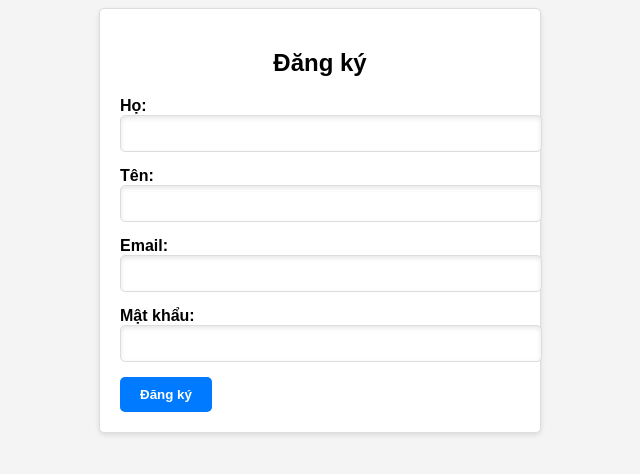
After one commit to lamtung2712/Fruit-Juice-Online-Store, a Django app: page /customer/register/ in a window 1280 px wide. The commit adds this page. Shown: the top 474 px of the page, without its empty margins (320-960 px from the left). Run offline with Django 4.2, Linux system fonts and the light colour scheme.

Commit message:
registration

```diff
--- /dev/null
+++ b/Customer/forms.py
@@ -0,0 +1,9 @@
+from django import forms
+from .models import Customer
+
+class CustomerRegistrationForm(forms.ModelForm):
+    class Meta:
+        model = Customer
+        fields = ['customer_name', 'email', 'password']
+
+    password = forms.CharField(widget=forms.PasswordInput)
--- /dev/null
+++ b/Customer/templates/Customer/customer_registration.html
@@ -0,0 +1,33 @@
+<!DOCTYPE html>
+{% load static %}
+<html>
+<head>
+    <title>Đăng ký</title>
+    <link rel="stylesheet" href="{% static 'homepage/assets/css/register.css' %}">
+</head>
+<body>
+    <div class="registration-form">
+        <h2>Đăng ký</h2>
+        <form method="post">
+            {% csrf_token %}
+            <div class="form-group">
+                <label for="id_first_name">Họ:</label>
+                <input type="text" name="first_name" id="id_first_name">
+            </div>
+            <div class="form-group">
+                <label for="id_last_name">Tên:</label>
+                <input type="text" name="last_name" id="id_last_name">
+            </div>
+            <div class="form-group">
+                <label for="id_email">Email:</label>
+                <input type="email" name="email" id="id_email">
+            </div>
+            <div class="form-group">
+                <label for="id_password">Mật khẩu:</label>
+                <input type="password" name="password" id="id_password">
+            </div>
+            <button type="submit">Đăng ký</button>
+        </form>
+    </div>
+</body>
+</html>
--- a/Customer/urls.py
+++ b/Customer/urls.py
@@ -3,4 +3,5 @@ from . import views
 
 urlpatterns = [
     path('products/', views.customer_detail_view, name='customer_detail_view'),
+    path('register/', views.register_customer, name='register_customer'),
 ]
--- a/Customer/views.py
+++ b/Customer/views.py
@@ -1,6 +1,20 @@
-from django.shortcuts import render
+from django.shortcuts import render, redirect
 from .models import Customer
+from .forms import CustomerRegistrationForm
 
 def customer_detail_view(request, customer_id):
     customer = Customer.objects.get(pk=customer_id)
     return render(request, 'homepage/customer.html', {'customer': customer})
+
+
+def register_customer(request):
+    if request.method == 'POST':
+        form = CustomerRegistrationForm(request.POST)
+        if form.is_valid():
+            form.save()
+            # Điều hướng đến trang sau khi đăng ký thành công (ví dụ: trang chủ)
+            return redirect('home')
+    else:
+        form = CustomerRegistrationForm()
+
+    return render(request, 'Customer/customer_registration.html', {'form': form})
--- a/Product/urls.py
+++ b/Product/urls.py
@@ -5,4 +5,5 @@ app_name = 'shop'
 
 urlpatterns = [
     path('products/', views.product_list, name='products_list'),
+    path('product_details/<str:product_id>/', views.product_detail, name='product_detail'),
 ]
--- a/Product/views.py
+++ b/Product/views.py
@@ -1,4 +1,4 @@
-from django.shortcuts import render
+from django.shortcuts import render, get_object_or_404
 from .models import Product
 from django.core.paginator import Paginator, PageNotAnInteger, EmptyPage
 
@@ -27,3 +27,7 @@ def product_list(request):
     })
 
     return render(request, 'homepage/shop.html', context)
+
+def product_detail(request, product_id):
+    product = get_object_or_404(Product, pk=product_id)
+    return render(request, 'homepage/product_details.html', {'product': product})
--- a/Store/urls.py
+++ b/Store/urls.py
@@ -27,6 +27,7 @@ urlpatterns = [
     path('cart/', include('Order.urls', namespace='carts')),
     path('checkout/', include('Payment.urls')),
     path('auth/', include('authentication.urls')),
+    path('customer/', include('Customer.urls')),
 ]
 
 """
--- a/Templates/homepage/shop.html
+++ b/Templates/homepage/shop.html
@@ -75,7 +75,7 @@
 				<div class="col-lg-4 col-md-6 text-center strawberry">
 					<div class="single-product-item">
 						<div class="product-image">
-							<a href="{% url 'shop:products_list' %}"><img src="{{ product.images.url }}" alt=""></a>
+							<a href="{% url 'shop:product_detail' product.id %}"><img src="{{ product.images.url }}" alt=""></a>
 						</div>
 						<h3>{{ product.title }}</h3>
 						<p class="product-price">{{ product.price }} {{ product.currency }}</p>
--- a/authentication/templates/authentication/login.html
+++ b/authentication/templates/authentication/login.html
@@ -16,9 +16,13 @@
         <form>
           <div class="d-flex flex-row align-items-center justify-content-center justify-content-lg-start">
             <p class="lead fw-normal mb-0 me-3">Sign in with</p>
+
             <button type="button" class="btn btn-primary btn-floating mx-1">
               <i class="fab fa-facebook-f"></i>
             </button>
+            <a href="https://www.facebook.com" class="text-white me-4" target="_blank">
+              <i class="fab fa-facebook-f"></i>
+            </a>
 
             <button type="button" class="btn btn-primary btn-floating mx-1">
               <i class="fab fa-twitter"></i>
@@ -75,7 +79,7 @@
 
     <!-- Right -->
     <div>
-      <a href="#!" class="text-white me-4">
+      <a href="https://www.facebook.com/" class="text-white me-4">
         <i class="fab fa-facebook-f"></i>
       </a>
       <a href="#!" class="text-white me-4">
--- /dev/null
+++ b/static/homepage/assets/css/register.css
@@ -0,0 +1,51 @@
+body {
+    font-family: Arial, sans-serif;
+    background-color: #f4f4f4;
+}
+
+.registration-form {
+    background-color: #fff;
+    max-width: 400px;
+    margin: 0 auto;
+    padding: 20px;
+    border: 1px solid #ddd;
+    border-radius: 5px;
+    box-shadow: 0px 2px 5px rgba(0, 0, 0, 0.1);
+}
+
+h2 {
+    text-align: center;
+}
+
+.form-group {
+    margin-bottom: 15px;
+}
+
+label {
+    display: block;
+    font-weight: bold;
+}
+
+input[type="text"],
+input[type="email"],
+input[type="password"] {
+    width: 100%;
+    padding: 10px;
+    border: 1px solid #ddd;
+    border-radius: 5px;
+    box-shadow: inset 0px 2px 5px rgba(0, 0, 0, 0.1);
+}
+
+button[type="submit"] {
+    background-color: #007bff;
+    color: #fff;
+    padding: 10px 20px;
+    border: none;
+    border-radius: 5px;
+    cursor: pointer;
+    font-weight: bold;
+}
+
+button[type="submit"]:hover {
+    background-color: #0056b3;
+}
```
Also changed, not shown: Templates/homepage/product_details.html (added, +127 -0 lines).
